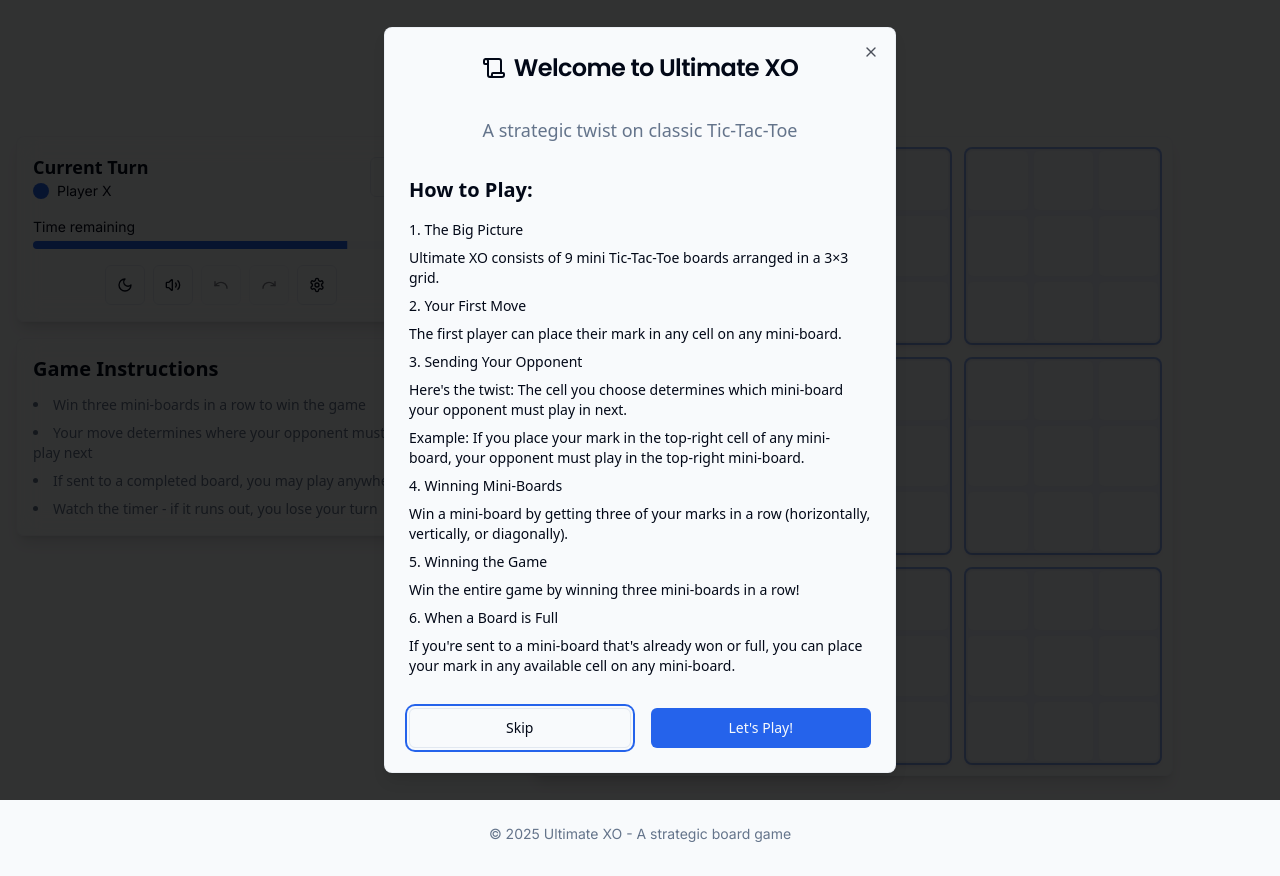
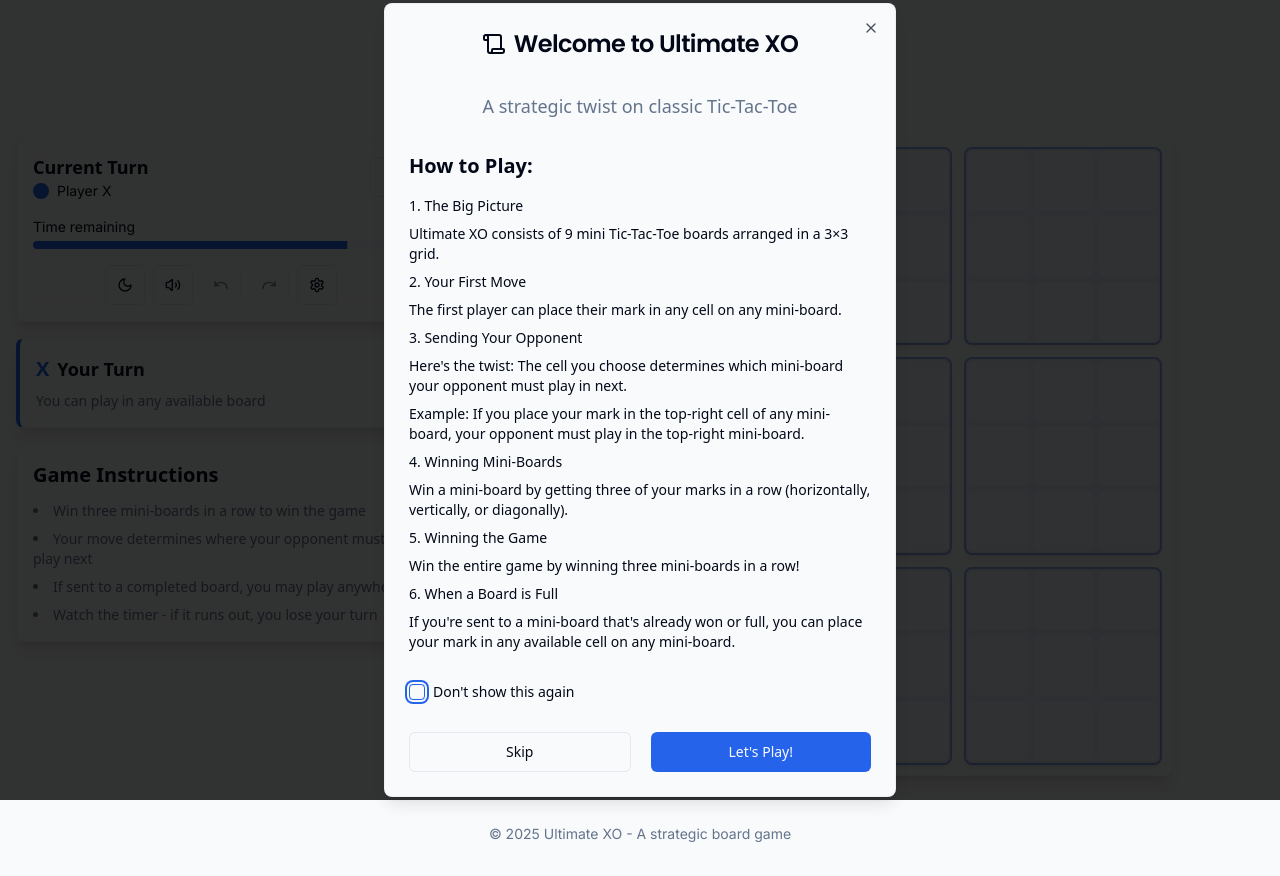
Before and after one commit to Thoufik001/ultimatexo-937a45d3, a React (Vite) app: page / in a window 1280 px wide. Built offline with nearby package versions, Linux system fonts and the light colour scheme.

Commit message:
Refactor: Improve game instructions and UI
- Move game instructions from modal to left column.
- Increase size of 'X' and 'O' markers in the grid.
- Add "Do not show again" checkbox to the welcome modal.

```diff
--- a/src/components/Cell.tsx
+++ b/src/components/Cell.tsx
@@ -14,7 +14,7 @@ const Cell: React.FC<CellProps> = ({ value, onClick, isActive, boardWon, playerS
   return (
     <button
       className={cn(
-        'cell aspect-square w-full flex items-center justify-center text-xl font-bold rounded-md',
+        'cell aspect-square w-full flex items-center justify-center text-2xl font-bold rounded-md',
         value === 'X' && 'text-game-x',
         value === 'O' && 'text-game-o',
         isActive && !boardWon && 'hover:bg-primary/10 hover-scale',
--- a/src/components/GameControls.tsx
+++ b/src/components/GameControls.tsx
@@ -16,6 +16,7 @@ import {
 } from 'lucide-react';
 import { Progress } from '@/components/ui/progress';
 import { useTheme } from '@/hooks/use-theme';
+import TurnNotification from './TurnNotification';
 
 interface GameControlsProps {
   onOpenSettings: () => void;
@@ -40,7 +41,8 @@ const GameControls: React.FC<GameControlsProps> = ({ onOpenSettings }) => {
   const isTimeLow = turnTimeRemaining <= 5;
 
   return (
-    <div className="flex flex-col gap-4 glass-card p-4 rounded-lg">
+    <div className="flex flex-col gap-4">
+      <div className="glass-card p-4 rounded-lg">
         <div className="flex flex-col gap-4">
           <div className="flex items-center justify-between">
             <div className="flex flex-col">
@@ -103,7 +105,7 @@ const GameControls: React.FC<GameControlsProps> = ({ onOpenSettings }) => {
           </div>
         </div>
 
-      <div className="flex flex-wrap gap-2 justify-center">
+        <div className="flex flex-wrap gap-2 justify-center mt-4">
           <Button
             variant="outline"
             size="icon"
@@ -157,6 +159,10 @@ const GameControls: React.FC<GameControlsProps> = ({ onOpenSettings }) => {
           </Button>
         </div>
       </div>
+
+      {/* Turn notification */}
+      <TurnNotification />
+    </div>
   );
 };
 
--- /dev/null
+++ b/src/components/TurnNotification.tsx
@@ -0,0 +1,38 @@
+
+import React from 'react';
+import { useGame } from '@/context/GameContext';
+import { cn } from '@/lib/utils';
+
+const TurnNotification: React.FC = () => {
+  const { state } = useGame();
+  const { currentPlayer, nextBoardIndex, gameStatus, playerSymbols } = state;
+
+  if (gameStatus !== 'playing') {
+    return null;
+  }
+
+  return (
+    <div className={cn(
+      "glass-card p-4 rounded-lg transition-all duration-300",
+      "border-l-4",
+      currentPlayer === 'X' ? "border-l-game-x" : "border-l-game-o"
+    )}>
+      <div className="flex flex-col gap-2">
+        <h3 className="text-lg font-semibold flex items-center gap-2">
+          <span className={`text-xl ${currentPlayer === 'X' ? 'text-game-x' : 'text-game-o'}`}>
+            {playerSymbols[currentPlayer]}
+          </span>
+          <span>Your Turn</span>
+        </h3>
+
+        <p className="text-sm text-muted-foreground">
+          {nextBoardIndex !== null
+            ? `Play in board ${nextBoardIndex + 1}`
+            : "You can play in any available board"}
+        </p>
+      </div>
+    </div>
+  );
+};
+
+export default TurnNotification;
--- a/src/components/WelcomeModal.tsx
+++ b/src/components/WelcomeModal.tsx
@@ -1,5 +1,5 @@
 
-import React from 'react';
+import React, { useState } from 'react';
 import {
   Dialog,
   DialogContent,
@@ -9,6 +9,7 @@ import {
   DialogDescription
 } from "@/components/ui/dialog";
 import { Button } from "@/components/ui/button";
+import { Checkbox } from "@/components/ui/checkbox";
 import { useGame } from '@/context/GameContext';
 import { Scroll } from 'lucide-react';
 
@@ -18,8 +19,17 @@ interface WelcomeModalProps {
 }
 
 const WelcomeModal: React.FC<WelcomeModalProps> = ({ open, onClose }) => {
+  const [dontShowAgain, setDontShowAgain] = useState(false);
+
+  const handleClose = () => {
+    if (dontShowAgain) {
+      localStorage.setItem('ultimateXO_hideWelcome', 'true');
+    }
+    onClose();
+  };
+
   return (
-    <Dialog open={open} onOpenChange={onClose}>
+    <Dialog open={open} onOpenChange={handleClose}>
       <DialogContent className="sm:max-w-lg glass-modal">
         <DialogHeader>
           <DialogTitle className="text-center text-2xl font-poppins flex justify-center items-center gap-2">
@@ -58,11 +68,25 @@ const WelcomeModal: React.FC<WelcomeModalProps> = ({ open, onClose }) => {
           </div>
         </div>
 
+        <div className="flex items-center space-x-2 mb-4">
+          <Checkbox
+            id="dontShowAgain"
+            checked={dontShowAgain}
+            onCheckedChange={(checked) => setDontShowAgain(checked === true)}
+          />
+          <label
+            htmlFor="dontShowAgain"
+            className="text-sm font-medium leading-none peer-disabled:cursor-not-allowed peer-disabled:opacity-70"
+          >
+            Don't show this again
+          </label>
+        </div>
+
         <DialogFooter className="flex sm:justify-between gap-3">
-          <Button variant="outline" onClick={onClose} className="w-full">
+          <Button variant="outline" onClick={handleClose} className="w-full">
             Skip
           </Button>
-          <Button onClick={onClose} className="w-full">
+          <Button onClick={handleClose} className="w-full">
             Let's Play!
           </Button>
         </DialogFooter>
--- a/src/pages/Index.tsx
+++ b/src/pages/Index.tsx
@@ -67,6 +67,14 @@ const Game: React.FC = () => {
 const Index: React.FC = () => {
   const [showWelcome, setShowWelcome] = useState(true);
 
+  // Check localStorage on component mount to see if we should show the welcome modal
+  useEffect(() => {
+    const hideWelcome = localStorage.getItem('ultimateXO_hideWelcome');
+    if (hideWelcome === 'true') {
+      setShowWelcome(false);
+    }
+  }, []);
+
   return (
     <ThemeProvider>
       <GameProvider>
```
Lines whose indentation alone changed are shown as unchanged.
